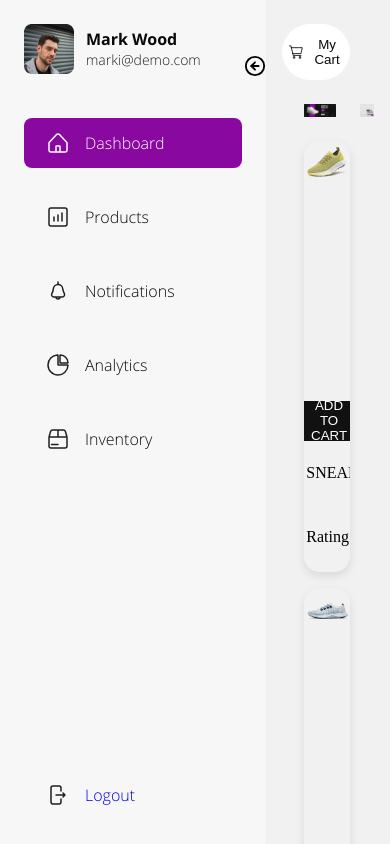
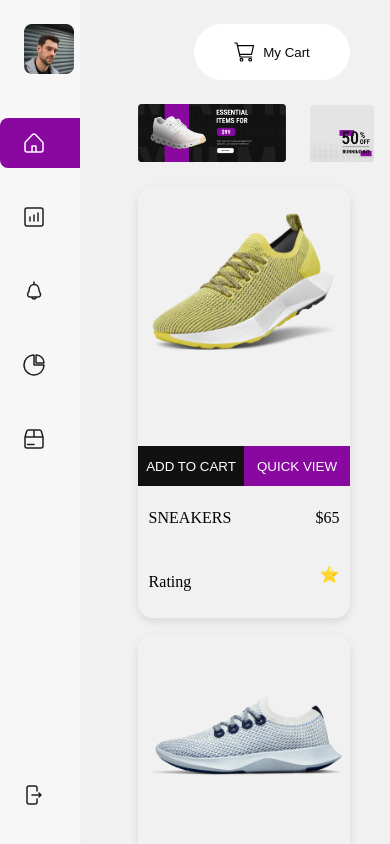
Before and after one commit to Mohsinalisyed/ecommerce-site, a React (Vite) app: page /dashboard in a window 390 px wide. Built offline with nearby package versions, Linux system fonts and the light colour scheme.

Commit message:
commit respsiveness

```diff
--- a/src/component/Sidebar.tsx
+++ b/src/component/Sidebar.tsx
@@ -1,9 +1,10 @@
-import React, { useState } from "react";
+import React, { useEffect, useState } from "react";
 import { Sidebar, Menu, MenuItem } from "react-pro-sidebar";
 import { HeaderContainer, CloseMenu, LogoContainer, StyledNavLink } from "./style";
 import ProfileImg from "../assets/ProfileImg.png";
 import { AnalyticIcon, Box, DashboardIcon, Flex, Img, InventoryIcon, LogoutIcon, NotificationIcon, ProductIcon, StyledText } from "../utlis";
 import { FiArrowLeftCircle, FiArrowRightCircle } from "react-icons/fi";
+import useWindowWidth from "../hooks/useWindowWidth";
 
 interface MainSidebarProps {
     menuCollapse: boolean;
@@ -14,8 +15,19 @@ const MainSidebar: React.FC<MainSidebarProps> = ({
     menuCollapse,
     setMenuCollapse,
 }) => {
-    const [activeItem, setActiveItem] = useState<string>("dashboard"); // Set default active item
-
+    const [activeItem, setActiveItem] = useState<string>("dashboard");
+    const [resSideBar, setResSidebar]=useState(false)
+    const width = useWindowWidth();
+    useEffect(() => {
+        if (width < 960) {
+            setMenuCollapse(true);
+            setResSidebar(true)
+        }
+        else {
+            setMenuCollapse(false);
+            setResSidebar(false)
+        }
+    }, [width])
     const menuIconClick = () => {
         setMenuCollapse((prev) => !prev);
     };
@@ -41,66 +53,74 @@ const MainSidebar: React.FC<MainSidebarProps> = ({
                         </Box>
                     </Flex>
                 </LogoContainer>
-                <CloseMenu onClick={menuIconClick}>
+                {!resSideBar  && <CloseMenu onClick={menuIconClick}>
                     {menuCollapse ? (
                         <FiArrowRightCircle />
                     ) : (
                         <FiArrowLeftCircle />
                     )}
-                </CloseMenu>
+                </CloseMenu>}
                 <Menu>
+                    <StyledNavLink to="/dashboard" className={activeItem === "dashboard" ? 'active' : 'inactive'}>
                     <MenuItem
                         icon={<DashboardIcon active={activeItem === "dashboard" } />}
                         active={activeItem === "dashboard"}
                         onClick={() => handleMenuItemClick("dashboard")}
                     >
-                        <StyledNavLink to="/dashboard" className={activeItem === "dashboard" ? 'active' : 'inactive'}>
-                            Dashboard
-                        </StyledNavLink>
-                    </MenuItem>
+
+                            {!resSideBar && !menuCollapse && 'Dashboard'}
+
+                        </MenuItem>
+                    </StyledNavLink>
+                    <StyledNavLink to="/dashboard/comingsoon" className={activeItem === "products" ? 'active' : 'inactive'}>
+
                     <MenuItem
                         icon={<ProductIcon active={activeItem === "products"} />}
                         active={activeItem === "products"}
                         onClick={() => handleMenuItemClick("products")}
                     >
-                        <StyledNavLink to="/dashboard/comingsoon" className={activeItem === "products" ? 'active' : 'inactive'}>
-                            Products
-                        </StyledNavLink>
-                    </MenuItem>
+                            {!resSideBar && !menuCollapse  && 'Products'}
+                        </MenuItem>
+                    </StyledNavLink>
+
+                    <StyledNavLink to="/dashboard/comingsoon" className={activeItem === "notifications" ? 'active' : 'inactive'}>
+
                     <MenuItem
                         icon={<NotificationIcon active={activeItem === "notifications"} />}
                         active={activeItem === "notifications"}
                         onClick={() => handleMenuItemClick("notifications")}
                     >
-                        <StyledNavLink to="/dashboard/comingsoon" className={activeItem === "notifications" ? 'active' : 'inactive'}>
-                            Notifications
-                        </StyledNavLink>
+                            {!resSideBar && !menuCollapse  &&  'Notifications'}
+
                     </MenuItem>
+                </StyledNavLink>
+                    <StyledNavLink to="/dashboard/comingsoon" className={activeItem === "analytics" ? 'active' : 'inactive'}>
                     <MenuItem
                         icon={<AnalyticIcon active={activeItem === "analytics"} />}
                         active={activeItem === "analytics"}
                         onClick={() => handleMenuItemClick("analytics")}
                     >
-                        <StyledNavLink to="/dashboard/comingsoon" className={activeItem === "analytics" ? 'active' : 'inactive'}>
-                            Analytics
-                        </StyledNavLink>
+                            {!resSideBar && !menuCollapse  &&  'Analytics'}
                     </MenuItem>
+                </StyledNavLink>
+                    <StyledNavLink to="/dashboard/comingsoon" className={activeItem === "inventory" ? 'active' : 'inactive'}>
                     <MenuItem
                         icon={<InventoryIcon active={activeItem === "inventory"} />}
                         active={activeItem === "inventory"}
                         onClick={() => handleMenuItemClick("inventory")}
                     >
-                        <StyledNavLink to="/dashboard/comingsoon" className={activeItem === "inventory" ? 'active' : 'inactive'}>
-                            Inventory
-                        </StyledNavLink>
-                    </MenuItem>
+                            {!resSideBar && !menuCollapse  && 'Inventory'}
+                        </MenuItem>
+                    </StyledNavLink>
+
                 </Menu>
+
                 <Menu style={{ position: "absolute", bottom: "0", left: menuCollapse ? '0' :'24px' }}>
+                    <StyledNavLink to="/" className={activeItem === "inventory" ? 'active' : 'inactive'}>
                     <MenuItem icon={<LogoutIcon />}>
-                        <StyledNavLink to="/">
-                            Logout
-                        </StyledNavLink>
-                    </MenuItem>
+                            {!resSideBar && !menuCollapse  && 'Logout'}
+                        </MenuItem>
+                </StyledNavLink>
                 </Menu>
             </Sidebar>
         </HeaderContainer>
--- /dev/null
+++ b/src/hooks/useWindowWidth.ts
@@ -0,0 +1,20 @@
+import { useEffect, useState } from 'react';
+
+const useWindowWidth = () => {
+    const [windowWidth, setWindowWidth] = useState(window.innerWidth);
+
+    const handleResize = () => {
+        setWindowWidth(window.innerWidth);
+    };
+
+    useEffect(() => {
+        window.addEventListener('resize', handleResize);
+        return () => {
+            window.removeEventListener('resize', handleResize);
+        };
+    }, []);
+
+    return windowWidth;
+};
+
+export default useWindowWidth;
```
